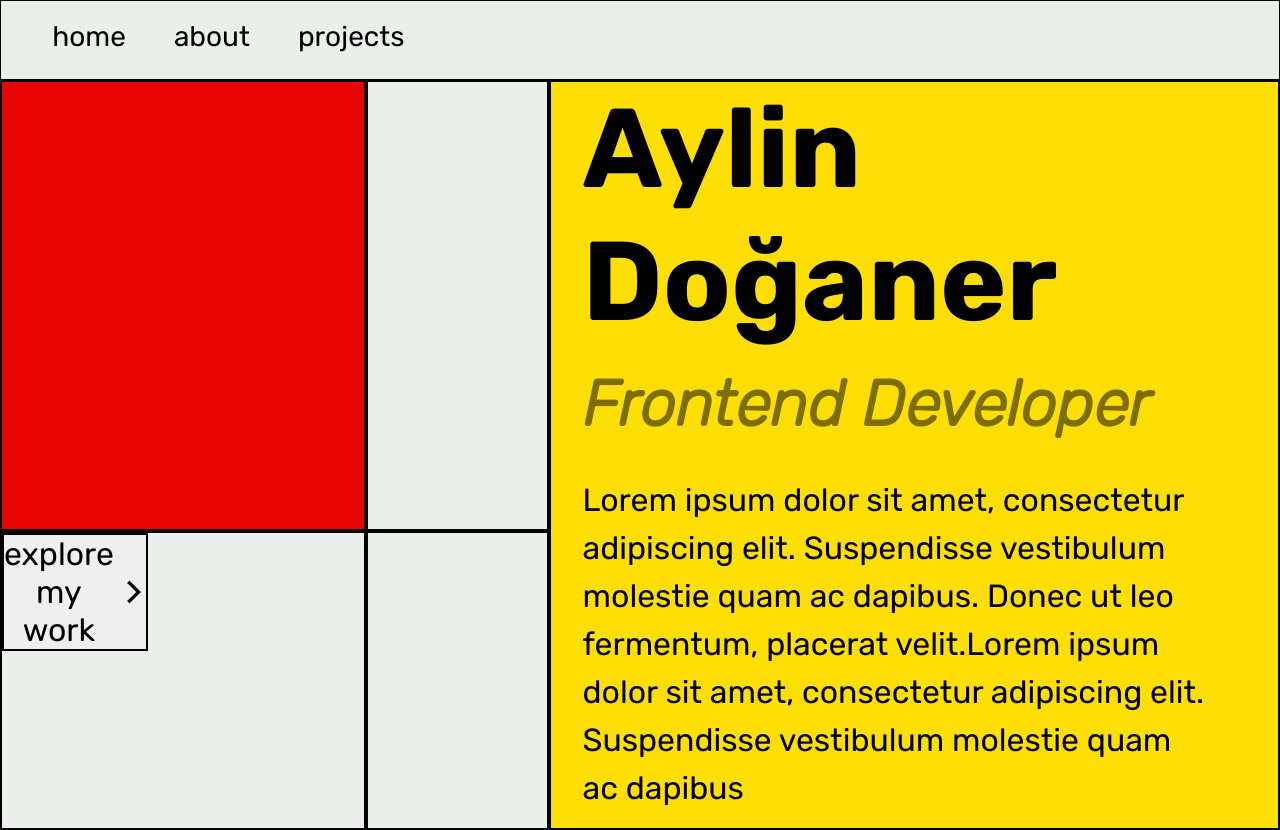
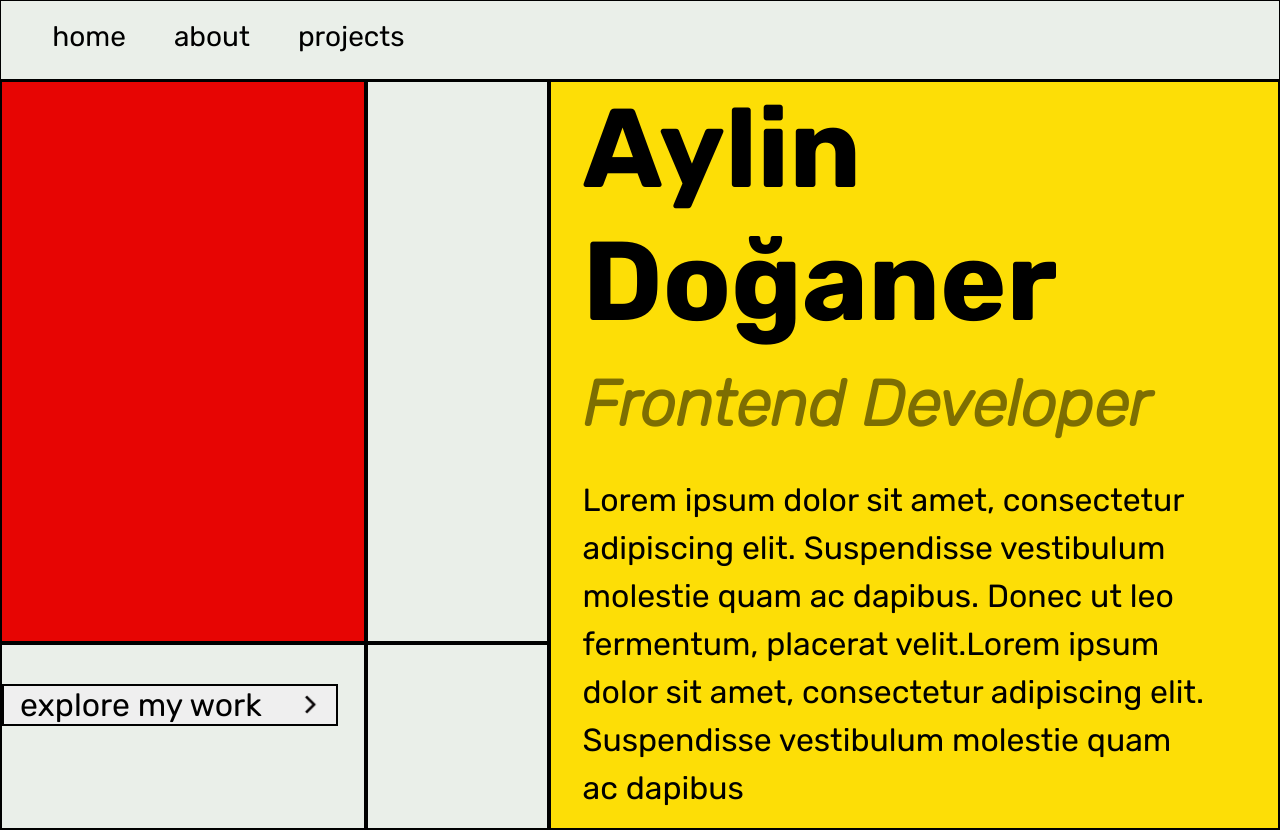
Before and after one commit to doganeraylin/personal-portfolio, a Nuxt app: page / in a window 1280 px wide. Shown: the top 830 px of the page. Built offline with nearby package versions, Linux system fonts and the light colour scheme.

Commit message:
fixed positioning

```diff
--- a/components/Button.vue
+++ b/components/Button.vue
@@ -22,6 +22,7 @@ export default {
 
 <template>
   <div class="container">
+    <div class="button_container">
         <button :class="buttonClass" @click="handleClick" >
           <div class="button_content">
             <NuxtLink :to="to" v-if="to" class="link_style">{{ buttonText }}</NuxtLink>
@@ -29,6 +30,8 @@ export default {
             <img class="arrow_icon" src="/arrow-icon.png"/>
           </div>
         </button>
+    </div>
+
   </div>
 </template>
 
@@ -38,13 +41,16 @@ export default {
 .button_content {
   display: flex;
   align-items: center;
+  justify-content: space-between;
+  width: 150px;
   background: transparent;
   cursor: pointer;
-  font-size: 1.20rem;
+  font-size: 1.2rem;
+  margin: 0 1rem 0;
 }
+
 .arrow_icon {
-  max-width: 1.5rem;
-  margin-left: 0.5rem;
+  max-width: 1.2rem;
   font-weight: 700;
 }
 .link_style {
@@ -55,16 +61,15 @@ export default {
   border: none;
 }
 .primary-style {
-  padding: 1rem;
+  text-align: left;
+  padding: 1rem 0.5rem;
   border: 1px solid black;
-}
-.primary-style:hover {
-  background-color: $primary-blue;
 }
 
 @media (min-width: 1080px) {
   .button_content {
     font-size: 2rem;
+    width: 300px;
   }
 }
 </style>
```
Lines whose indentation alone changed are shown as unchanged.
